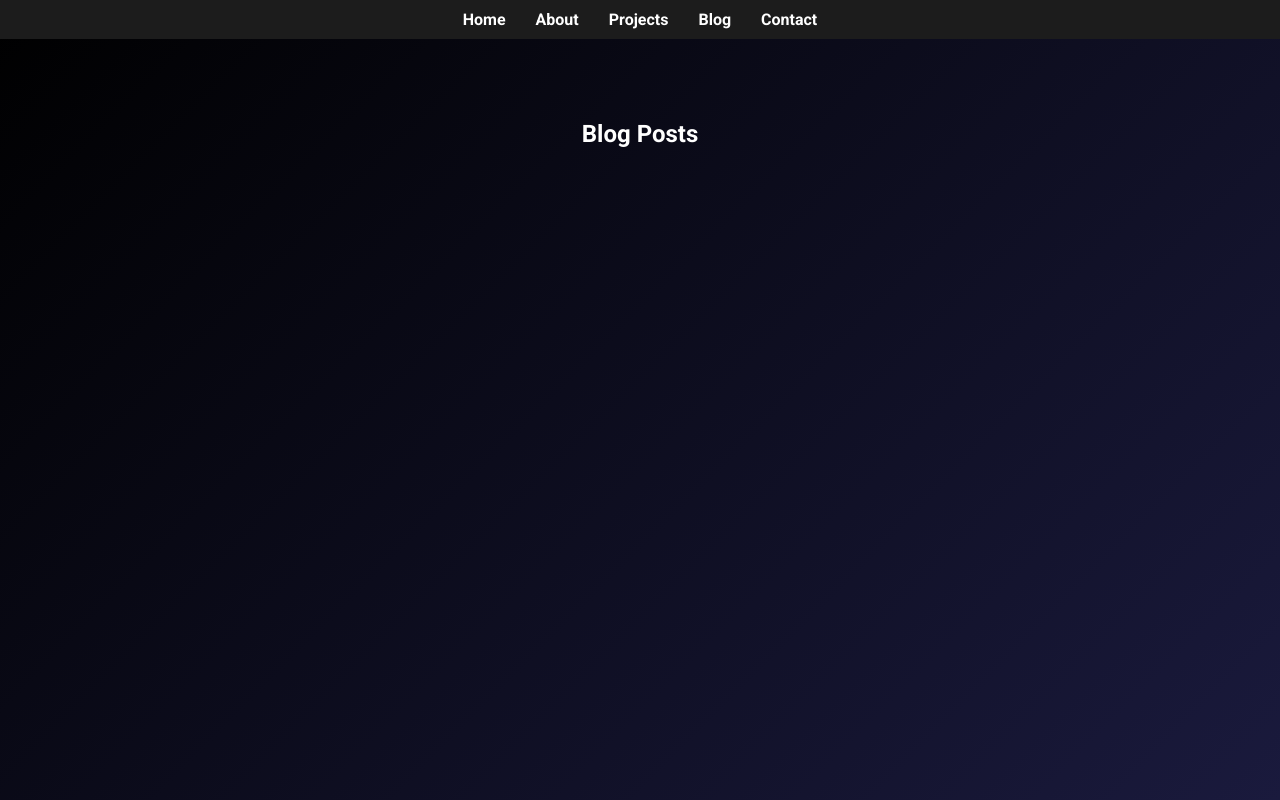
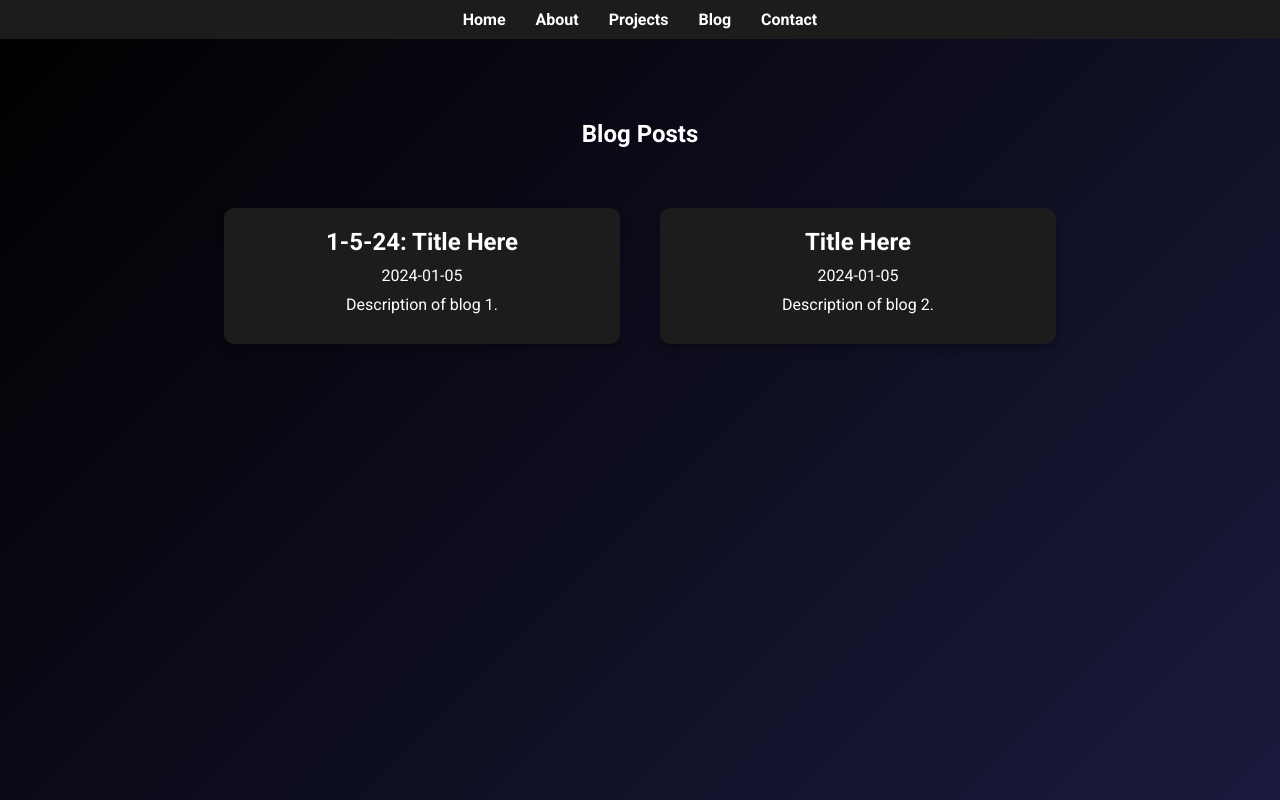
Before and after one commit to PogMaster9002/website, a plain HTML site: page blog.html in a window 1280 px wide. Shown: the top 800 px of the page. Drawn offline with Linux system fonts and the light colour scheme.

Commit message:
modified:   blog.html

```diff
--- a/blog.html
+++ b/blog.html
@@ -22,7 +22,7 @@
     <main>
         <section id="blog" class="section">
             <h2>Blog Posts</h2>
-            <div class="project-list">
+            <div class="project-list-blogs">
                 <!-- Blog posts will be dynamically inserted here by JavaScript -->
             </div>
         </section>
```
